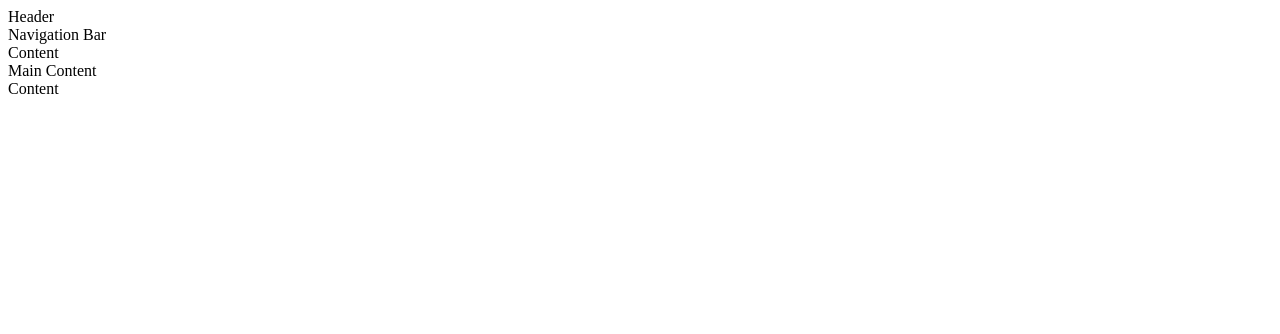
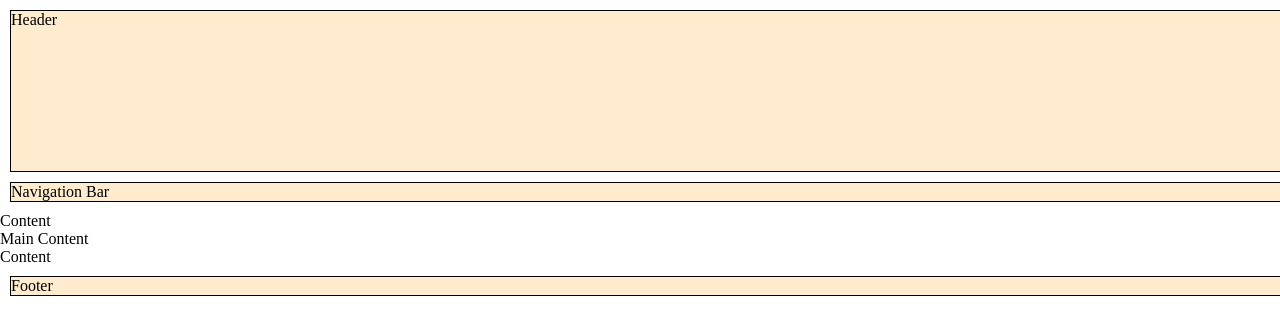
Before and after one commit to YogeshSingh003/Web-Dev-Projects, a plain HTML site: page Website Layout/WebsiteLayout.html in a window 1280 px wide. Drawn offline with Linux system fonts and the light colour scheme.

Commit message:
Website Layout

```diff
--- a/Website Layout/WebsiteLayout.html
+++ b/Website Layout/WebsiteLayout.html
@@ -4,6 +4,22 @@
     <meta http-equiv="X-UA-Compatible" content="IE=edge" />
     <meta name="viewport" content="width=device-width, initial-scale=1.0" />
     <title>Website Layout</title>
+    <style>
+      body {
+        margin: 0;
+      }
+      .header,
+      .footer,
+      .nav {
+        width: 100%;
+        border: black solid 1px;
+        background-color: blanchedalmond;
+        margin: 10px;
+      }
+      .header {
+        height: 20%;
+      }
+    </style>
   </head>
   <body>
     <div class="header">Header</div>
@@ -11,6 +27,6 @@
     <div class="Content left">Content</div>
     <div class="Main">Main Content</div>
     <div class="Content right">Content</div>
-    <div></div>
+    <div class="footer">Footer</div>
   </body>
 </html>
```
